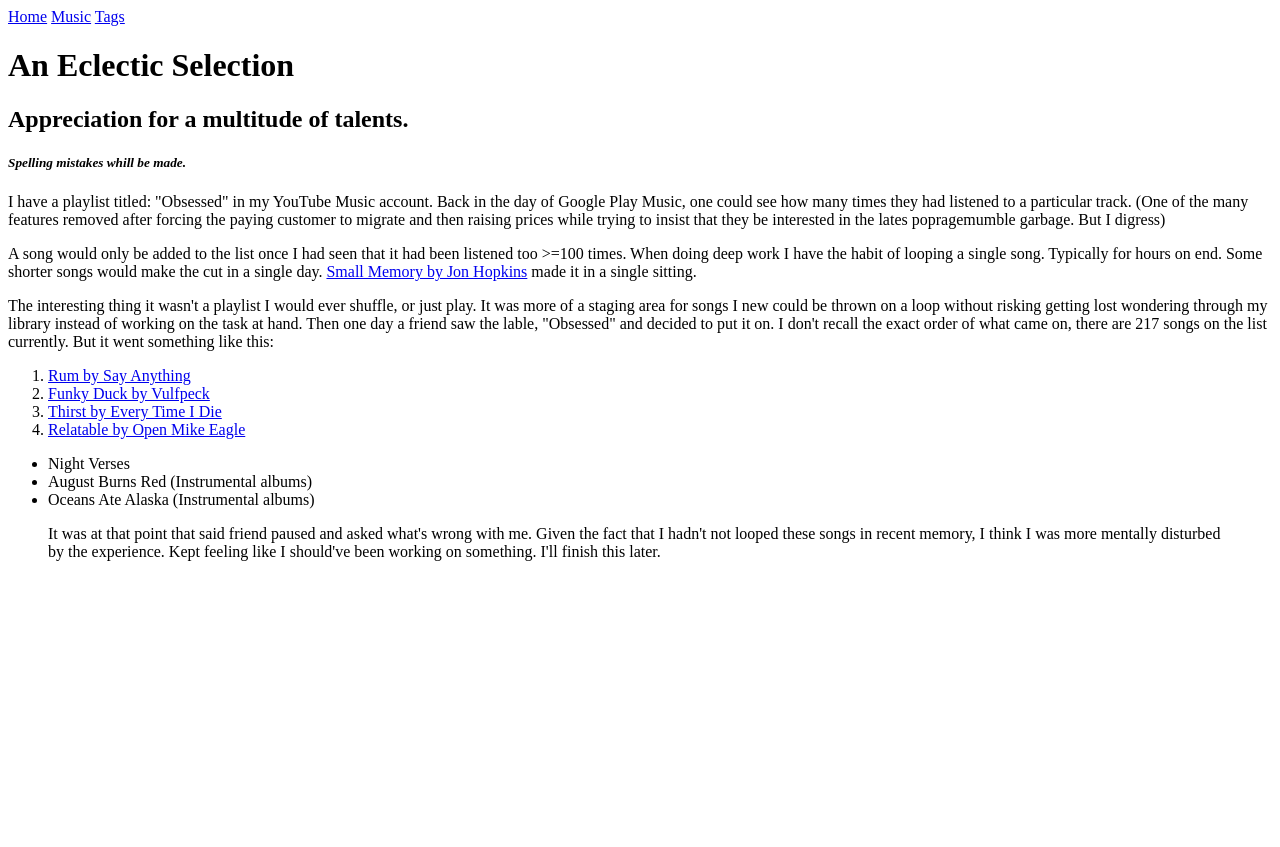
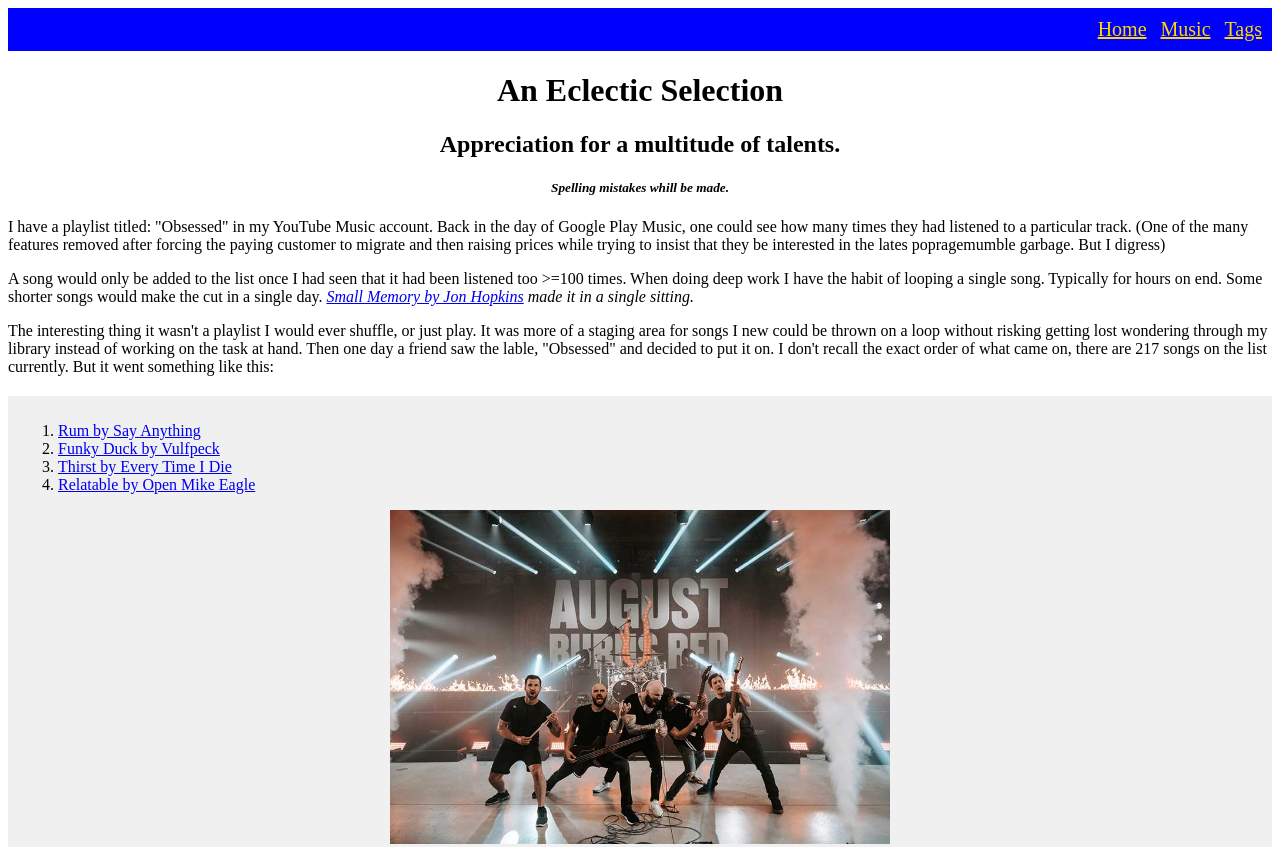
Before and after one commit to MycahHammond/dangerSite, a plain HTML site: page music.html in a window 1280 px wide. Shown: the top 847 px of the page. Before the commit the page ends 800 px from the top, so only its background shows below. Drawn offline with Linux system fonts and the light colour scheme.

Commit message:
Add image to music and bad styling

```diff
--- a/music.html
+++ b/music.html
@@ -5,17 +5,17 @@
 		<meta charset="utf-8">
 	</head>
 
-		<div>
-			<a href="index.html">Home</a>
-			<a href="music.html">Music</a>
-			<a href="tags.html">Tags</a>
+		<div style="background: blue; text-align: right; padding: 10px 10px 10px 0;" >
+			<a href="index.html" style="font-size: 20px; color: gold; margin: 0 0 0 10px;" >Home</a>
+			<a href="music.html"style="font-size: 20px; color: gold; margin: 0 0 0 10px;">Music</a>
+			<a href="tags.html"style="font-size: 20px; color: gold; padding: 0 0 0 10px;">Tags</a>
 					</div>
 		<div>
 
 
 	<body>
 		<!-- much here will be styled in future lessons -->
-		<header>
+		<header style="text-align: center;">
 			<h1>An Eclectic Selection</h1>
 			<h2>Appreciation for a multitude of talents.</h2>
 			<h5><em>Spelling mistakes whill be made.</em></h5>
@@ -25,13 +25,13 @@
 				I have a playlist titled: "Obsessed" in my YouTube Music account. Back in the day of Google Play Music, one could see how many times they had listened to a particular track. (One of the many features removed after forcing the paying customer to migrate and then raising prices while trying to insist that they be interested in the lates popragemumble garbage. But I digress)
 			</p>
 			<p>
-				A song would only be added to the list once I had seen that it had been listened too &gt=100 times. When doing deep work I have the habit of looping a single song. Typically for hours on end. Some shorter songs would make the cut in a single day. <span><a href="https://youtu.be/o8g5Omp0Tas" target="_blank">Small Memory by Jon Hopkins</a> made it in a single sitting. </span>
+				A song would only be added to the list once I had seen that it had been listened too &gt=100 times. When doing deep work I have the habit of looping a single song. Typically for hours on end. Some shorter songs would make the cut in a single day. <span style="font-style: italic; font-size: 16px;"><a href="https://youtu.be/o8g5Omp0Tas" target="_blank">Small Memory by Jon Hopkins</a> made it in a single sitting. </span>
 			</p>
 			<p>
 				The interesting thing it wasn't a playlist I would ever shuffle, or just play. It was more of a staging area for songs I new could be thrown on a loop without risking getting lost wondering through my library instead of working on the task at hand. Then one day a friend saw the lable, "Obsessed" and decided to put it on. I don't recall the exact order of what came on, there are 217 songs on the list currently. But it went something like this:
 				</p>
 			</div>
-		<div>
+			<div width="500px" style="display: block; margin: 20px auto; padding: 10px; background:  #f0f0f0;">
 				<ol>
 
 					<li><a href="https://youtu.be/gcooMyf52uk" target="_blank">Rum by Say Anything</a></li>
@@ -39,6 +39,9 @@
 					<li><a href="https://music.youtube.com/watch?v=mfsH4VUSmKk&feature=share" target="_blank">Thirst by Every Time I Die</a></li>
 					<li><a href="https://youtu.be/-x-SpuPIKU8" target="_blank">Relatable by Open Mike Eagle</a></li>
 				</ol>
+				<a href="https://nextmosh.com/wp-content/uploads/2021/05/August_Burns_Red_Leveler_stream.jpg" target="_blank">
+					<img src="images/abr.jpg" alt="August burns red band members" width="500px"  style="display: block; margin: 0 auto;">
+				</a>
 
 
 				<ul>
@@ -47,7 +50,7 @@
 					<li>Oceans Ate Alaska (Instrumental albums)</li>
 				</ul>
 
-			<blockquote>
+			<blockquote style="font-family:'Courier New', Courier, monospace; font-size: 18px ;">
 				<p>
 					It was at that point that said friend paused and asked what's wrong with me. Given the fact that I hadn't not looped these songs in recent memory, I think I was more mentally disturbed by the experience. Kept feeling like I should've been working on something. I'll finish this later.
 				</p>
```
Also changed, not shown: index.html (+7 -5 lines), tags.html (+4 -4 lines), images/abr.jpg (added). Lines whose indentation alone changed are shown as unchanged.
